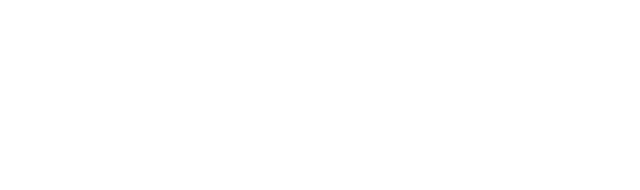
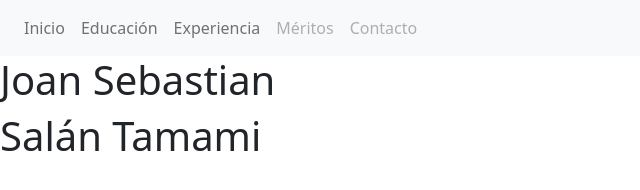
Before and after one commit to Sebastchan8/PracticaGit4A_SalanJoan, a plain HTML site: page index.html in a window 1280 px wide. Shown: the whole page, without its empty margins (0-640 px from the left). Drawn offline with nearby package versions, Linux system fonts and the light colour scheme.

Commit message:
Se agregó Bootstrap al proyecto, menú e información personal.

```diff
--- a/index.html
+++ b/index.html
@@ -5,8 +5,40 @@
     <meta http-equiv="X-UA-Compatible" content="IE=edge">
     <meta name="viewport" content="width=device-width, initial-scale=1.0">
     <title>Document1</title>
+    <link href="https://cdn.jsdelivr.net/npm/bootstrap@5.0.2/dist/css/bootstrap.min.css" rel="stylesheet" integrity="sha384-EVSTQN3/azprG1Anm3QDgpJLIm9Nao0Yz1ztcQTwFspd3yD65VohhpuuCOmLASjC" crossorigin="anonymous">
 </head>
 <body>
+    <nav class="navbar navbar-expand-lg navbar-light bg-light">
+        <a class="navbar-brand" href="#"></a>
+        <button class="navbar-toggler" type="button" data-toggle="collapse" data-target="#navbarNav" aria-controls="navbarNav" aria-expanded="false" aria-label="Toggle navigation">
+          <span class="navbar-toggler-icon"></span>
+        </button>
+        <div class="collapse navbar-collapse" id="navbarNav">
+          <ul class="navbar-nav">
+            <li class="nav-item active">
+              <a class="nav-link" href="#">Inicio<span class="sr-only"></span></a>
+            </li>
+            <li class="nav-item">
+              <a class="nav-link" href="#">Educación</a>
+            </li>
+            <li class="nav-item">
+              <a class="nav-link" href="#">Experiencia</a>
+            </li>
+            <li class="nav-item">
+              <a class="nav-link disabled" href="#">Méritos</a>
+            </li>
+            <li class="nav-item">
+                <a class="nav-link disabled" href="#">Contacto</a>
+              </li>
+          </ul>
+        </div>
+    </nav>
 
+    <div class="row">
+        <div class="col-ln-3">
+            <h1>Joan Sebastian</h1>
+            <h1>Salán Tamami</h1>
+        </div>
+    </div>
 </body>
 </html>
```
